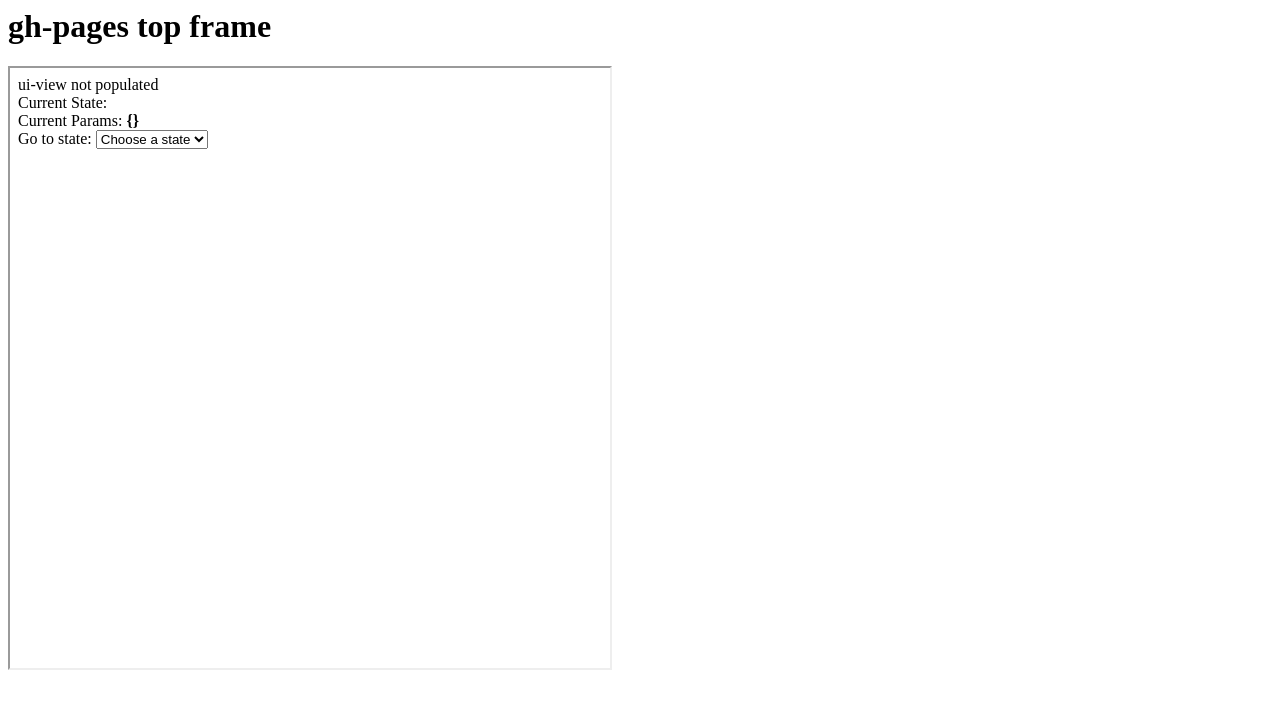
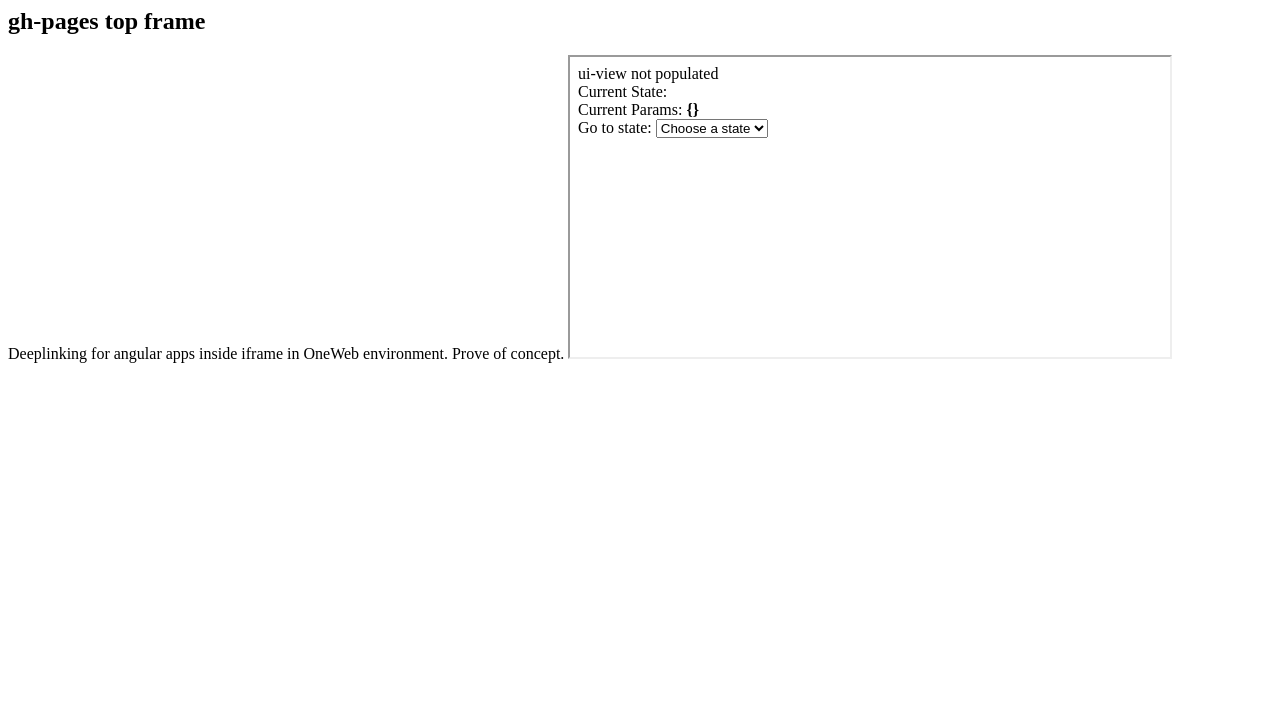
Before and after one commit to robotnic/tophash, a plain HTML site: page index.html in a window 1280 px wide. Drawn offline with nearby package versions, Linux system fonts and the light colour scheme; some packages are replaced by stand-ins of ours.

Commit message:
iframe size

```diff
--- a/index.html
+++ b/index.html
@@ -2,7 +2,9 @@
 <head>
 </head>
 <body>
-<h1>gh-pages top frame</h1>
-<iframe src="frame.html" style="width:600px;height:600px"></iframe>
+<h2>gh-pages top frame</h2>
+Deeplinking for angular apps inside iframe in OneWeb environment.
+Prove of concept.
+<iframe src="frame.html" style="width:600px;height:300px"></iframe>
 </body>
 </html>
```
